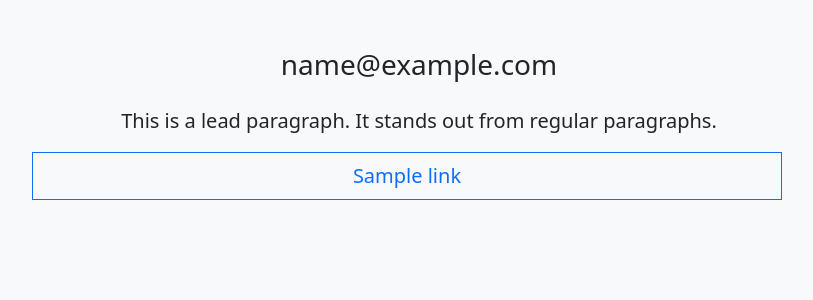
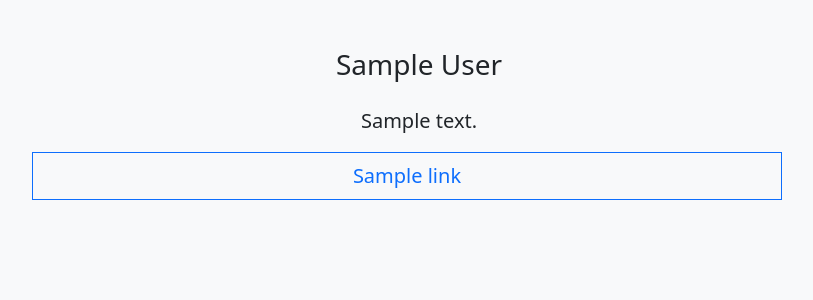
Before and after one commit to rudzainy/ranting, a Rails app: page /1 in a window 1280 px wide. Shown: the top 300 px of the page, without its empty margins (221-1034 px from the left). Run offline with Rails 7, Linux system fonts and the light colour scheme; a user stored in the database is signed in; tables that the repository leaves empty hold one stand-in row (values such as "Sample post"); style sheets or scripts are compiled from the project's sources; some libraries are stand-ins or nearby versions.

Commit message:
Move show page from Dashboard to Link.

```diff
--- a/app/controllers/dashboard_controller.rb
+++ b/app/controllers/dashboard_controller.rb
@@ -1,6 +1,5 @@
 class DashboardController < ApplicationController
-  before_action :authenticate_user!, except: [:show]
-  before_action :set_user, only: [:show]
+  before_action :authenticate_user!
 
   def index
     @should_render_navbar = true
@@ -8,21 +7,5 @@ class DashboardController < ApplicationController
 
   def design
     @should_render_navbar = true
-
-  end
-
-  def show
-    redirect_to dashboard_path if @user.nil?
-
-    @links = @user.links.where.not(url: '', title: '')
-  end
-
-  private
-
-  def set_user
-    @user = User.friendly.find(params[:id])
-
-  rescue StandardError
-    @user = nil
   end
 end
--- a/app/controllers/links_controller.rb
+++ b/app/controllers/links_controller.rb
@@ -1,6 +1,13 @@
 class LinksController < ApplicationController
-  before_action :authenticate_user!, only: [:update]
+  before_action :authenticate_user!
   before_action :link_params, only: [:update]
+  before_action :set_user, only: [:show]
+
+  def show
+    redirect_to dashboard_path if @user.nil?
+
+    @links = @user.links.where.not(url: '', title: '')
+  end
 
   def update
     @link = Link.find(params[:id])
@@ -12,4 +19,11 @@ class LinksController < ApplicationController
   def link_params
     params.require(:link).permit(:title, :url)
   end
+
+  def set_user
+    @user = User.friendly.find(params[:id])
+
+  rescue StandardError
+    @user = nil
+  end
 end
--- a/app/views/dashboard/show.html.erb
+++ b/app/views/links/show.html.erb
@@ -2,12 +2,12 @@
   <div class="row g-3">
     <div class="col-10 mx-auto">
       <%= image_tag @user.avatar, class: "d-block mx-auto my-3 col-3 col-md-4 col-lg-2 rounded-circle" if @user.avatar.attached? %>
-      <h3><%= @user.email %></h3>
+      <h3><%= @user.full_name.nil? ? @user.email : @user.full_name %></h3>
     </div>
 
     <div class="col-10 mx-auto">
       <p class="lead">
-        This is a lead paragraph. It stands out from regular paragraphs.
+        <%= @user.description %>
       </p>
     </div>
     <div class="row">
--- a/config/routes.rb
+++ b/config/routes.rb
@@ -15,7 +15,7 @@ Rails.application.routes.draw do
   get 'design', to: 'dashboard#design'
   root 'dashboard#index'
 
-  get ':id', to: 'dashboard#show', as: :user
+  get ':id', to: 'links#show', as: :user
   # Define your application routes per the DSL in https://guides.rubyonrails.org/routing.html
 
   # Defines the root path route ("/")
```
